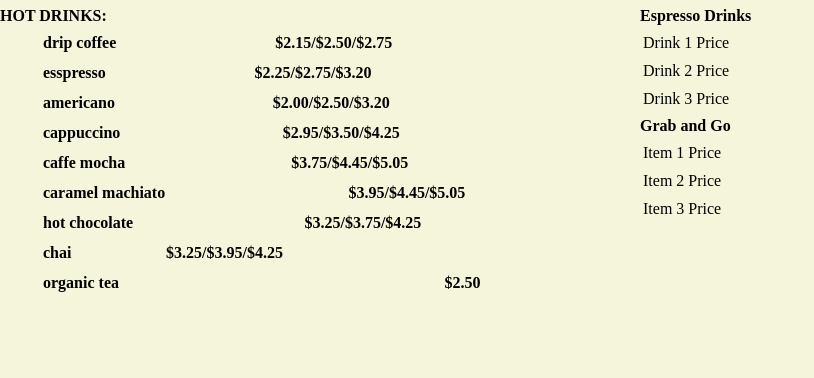
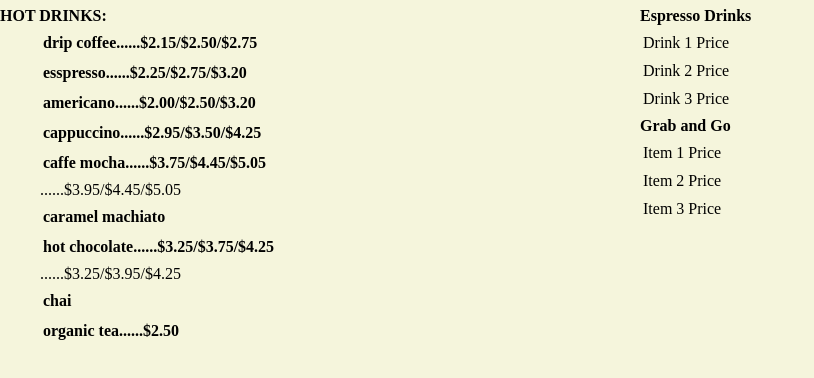
Before and after one commit to nchand16/gra322-s22NaomiChandran, a plain HTML site: page Charlies_project/index.html in a window 1280 px wide. Shown: the part 124-502 px from the top of the page, without its empty margins (0-814 px from the left). Drawn offline with Linux system fonts and the light colour scheme.

Commit message:
format updated

```diff
--- a/Charlies_project/index.html
+++ b/Charlies_project/index.html
@@ -34,72 +34,63 @@
         <li>
           <table>
             <tr>
-              <td>drip coffee</td>
-              <td>$2.15/$2.50/$2.75</td>
+              <td>drip coffee......$2.15/$2.50/$2.75</td>
             </tr>
           </table>
         </li>
         <li>
           <table>
             <tr>
-              <td>esspresso</td>
-              <td>$2.25/$2.75/$3.20</td>
+              <td>esspresso......$2.25/$2.75/$3.20</td>
             </tr>
           </table>
         </li>
         <li>
           <table>
             <tr>
-              <td>americano</td>
-              <td>$2.00/$2.50/$3.20</td>
+              <td>americano......$2.00/$2.50/$3.20</td>
             </tr>
           </table>
         </li>
         <li>
           <table>
             <tr>
-              <td>cappuccino</td>
-              <td>$2.95/$3.50/$4.25</td>
+              <td>cappuccino......$2.95/$3.50/$4.25</td>
             </tr>
           </table>
         </li>
         <li>
           <table>
             <tr>
-              <td>caffe mocha</td>
-              <td>$3.75/$4.45/$5.05</td>
+              <td>caffe mocha......$3.75/$4.45/$5.05</td>
             </tr>
           </table>
         </li>
         <li>
           <table>
             <tr>
-              <td>caramel machiato</td>
-              <td>$3.95/$4.45/$5.05</td>
+              <td>caramel machiato</td>......$3.95/$4.45/$5.05</td>
             </tr>
           </table>
         </li>
         <li>
           <table>
             <tr>
-              <td>hot chocolate</td>
-              <td>$3.25/$3.75/$4.25</td>
+              <td>hot chocolate......$3.25/$3.75/$4.25</td>
             </tr>
           </table>
         </li>
         <li>
           <table>
             <tr>
-              <td>chai</td>
-              <td>$3.25/$3.95/$4.25</td>
+              <td>chai</td>......$3.25/$3.95/$4.25</td>
             </tr>
           </table>
         </li>
         <li>
           <table>
             <tr>
-              <td>organic tea</td>
-              <td>$2.50</td>
+              <td>organic tea......$2.50</td>
             </tr>
           </table>
         </li>
```
